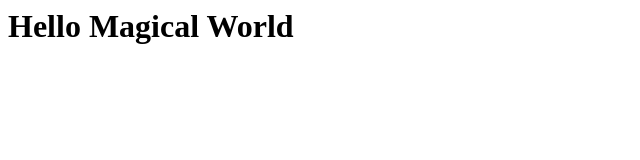
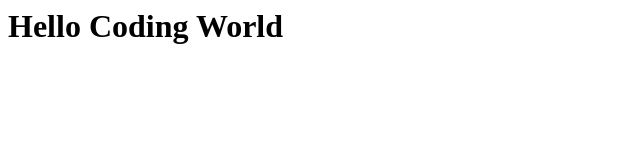
Before and after one commit to abhi100698/myrepository, a plain HTML site: page index.html in a window 1280 px wide. Shown: the whole page, without its empty margins (0-640 px from the left). Drawn offline with Linux system fonts and the light colour scheme.

Commit message:
Update index.html

```diff
--- a/index.html
+++ b/index.html
@@ -3,6 +3,6 @@
 </head>
 <body>
 <h1>
-Hello Magical World
+Hello Coding World
 </h1>
 </body>
```
